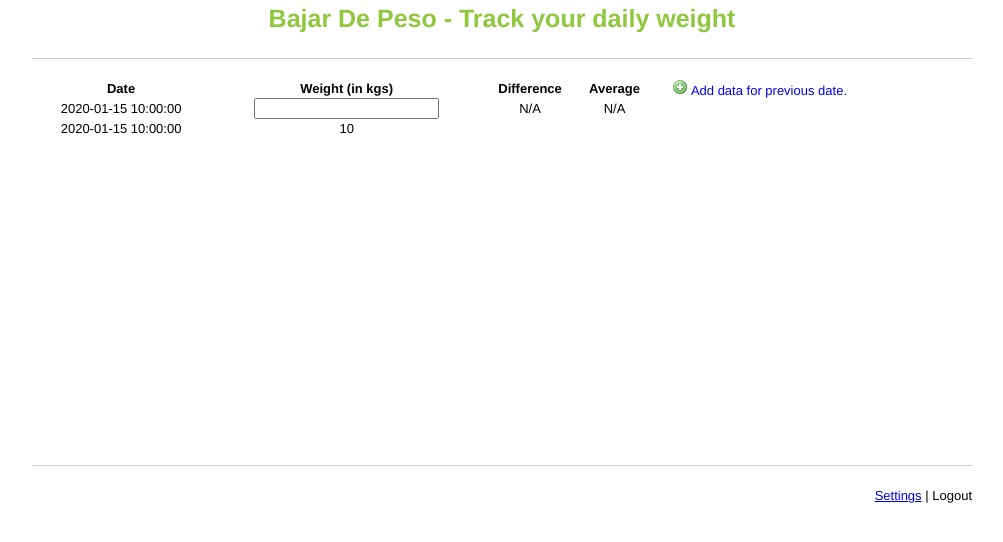
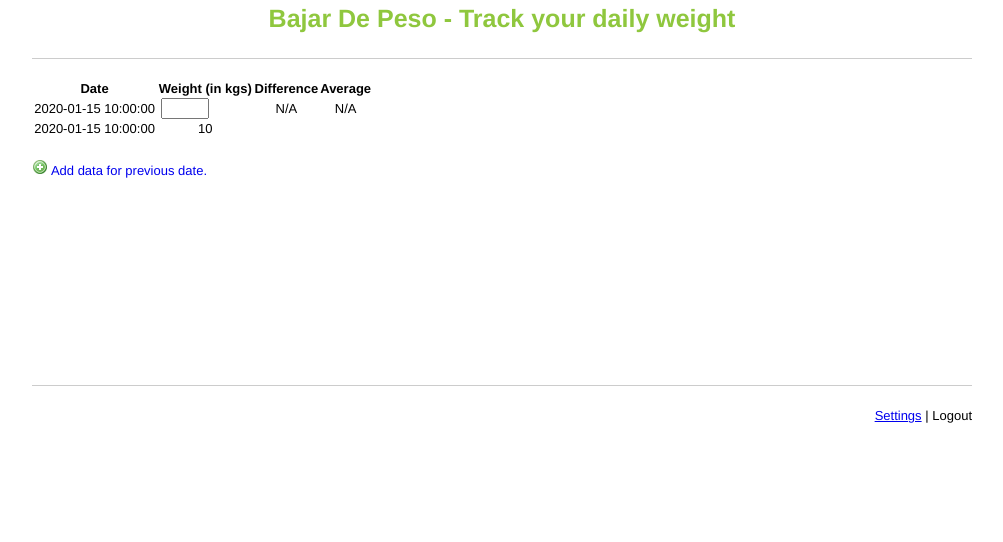
Before and after one commit to rmanocha/bajar-de-peso, a Python web app: template templates/index.html in a window 1280 px wide. Shown: the top 542 px of the page, without its empty margins (138-1141 px from the left). Run offline with Jinja, Linux system fonts and the light colour scheme; the template is opened without the code that fills it: most values are stand-ins (such as "Sample title", 1, 10 or a date in 2020); some libraries are stand-ins or nearby versions.

Commit message:
Using the 16 column grid instead of 12 col grid. Also adding some styles to the input boxes.

```diff
--- a/static/css/bajarpeso.css
+++ b/static/css/bajarpeso.css
@@ -13,3 +13,8 @@ a.no-deco {
 a#header {
     color: #8FC73E;
 }
+
+input {
+    width: 40px;
+    margin-right: 40px;
+}
--- a/templates/base.html
+++ b/templates/base.html
@@ -12,15 +12,15 @@
     <link rel="stylesheet" href="/static/css/bajarpeso.css" type="text/css" media="all" />
 </head>
 <body>
-    <div class="container_12">
-        <div class="grid_12 text-center">
+    <div class="container_16">
+        <div class="grid_16 text-center">
             <a href="/" class="no-deco" id="header"><h1>Bajar De Peso - Track your daily weight</h1></a>
             <hr />
         </div>
         <div class="clear"></div>
 
         {% block content %} {% endblock %}
-        <div class="grid_12" style="text-align: right;">
+        <div class="grid_16" style="text-align: right;">
             <hr />
             <span><a href="/settings/">Settings</a></span>
             <span> | </span>
--- a/templates/index.html
+++ b/templates/index.html
@@ -1,6 +1,6 @@
 {% extends "base.html" %}
 {% block content %}
-        <div class="grid_8">
+        <div class="grid_6">
             <table width="100%" id="data-table">
                 <thead>
                     <tr>
@@ -29,10 +29,10 @@
                     {% endfor %}
                 </tbody>
             </table>
+            <p><a href="#" id="add_prev_date" class="no-deco"><img src="/static/images/add.png" /> Add data for previous date.</a></p>
+        </div>
+        <div class="grid_10">
             <div id="placeholder" style="width:600px;height:300px;"></div>
-        </div>
-        <div class="grid_4">
-            <p><a href="#" id="add_prev_date" class="no-deco"><img src="/static/images/add.png" /> Add data for previous date.</a></p>
         </div>
         <div class="clear"></div>
 {% endblock %}
```
